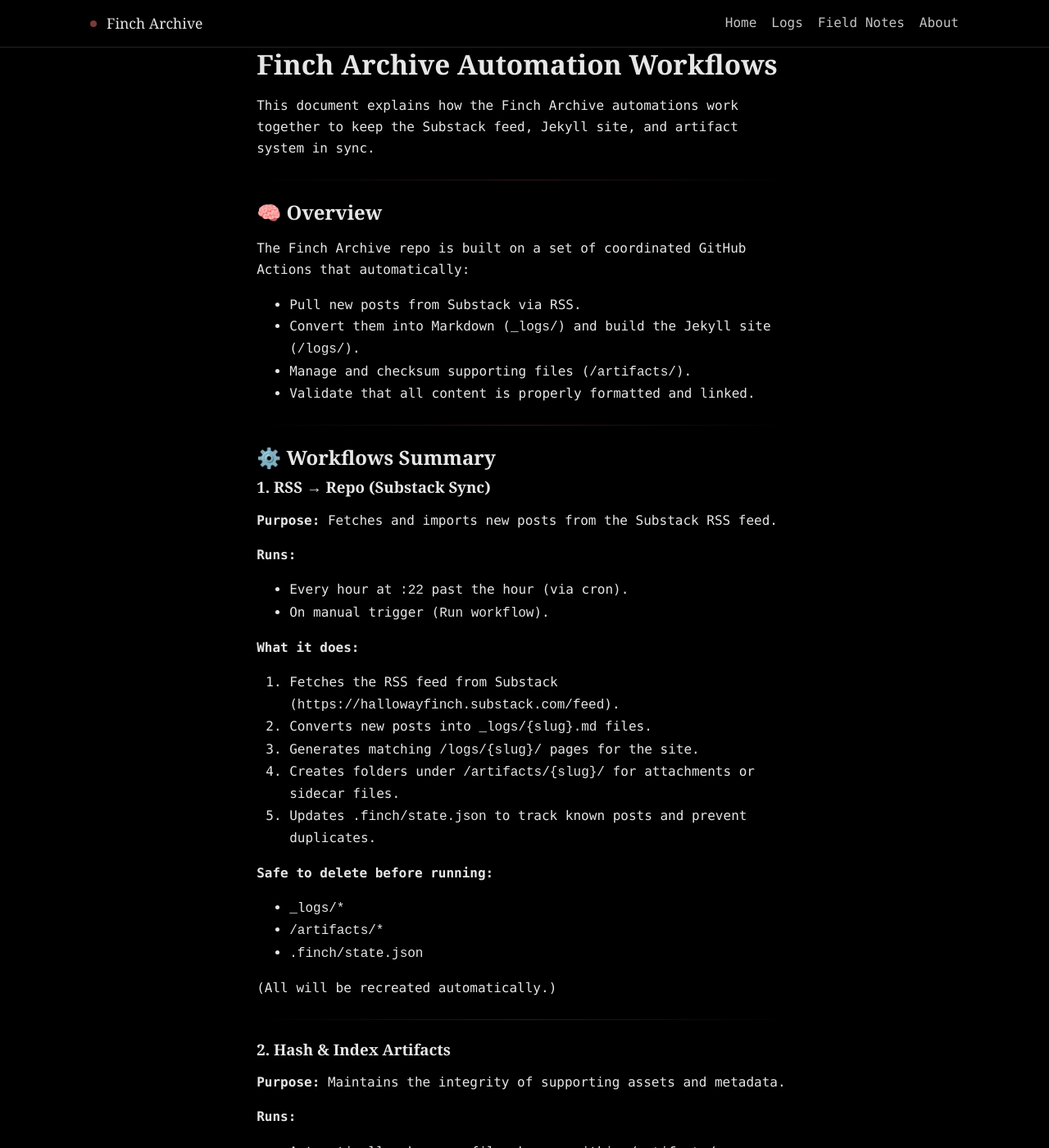
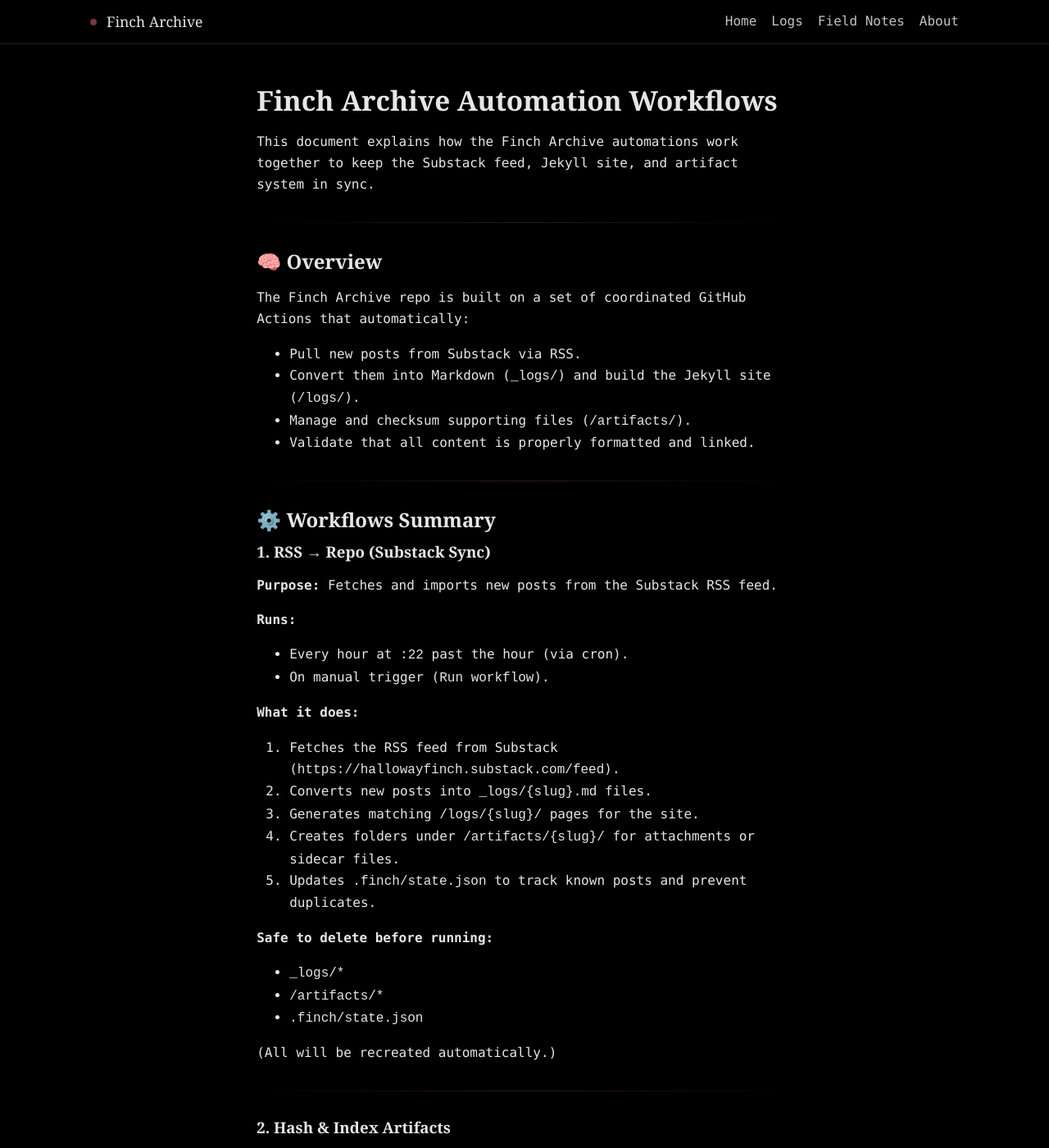
Before and after one commit to HallowayFinch/fincharchive.com, a Jekyll site: the page built from README_AUTOMATION.md, in a window 1280 px wide and 1400 px high. Shown: the whole window at 82% size. Built offline with Jekyll 4.4.1, drawn with Linux system fonts in a browser that asks for light colours; our own code applies the rules of GitHub Pages for plain Markdown files.

Commit message:
Update style.css

```diff
--- a/assets/css/style.css
+++ b/assets/css/style.css
@@ -1,69 +1,132 @@
+/* ===============================
+   Finch Archive · global styles
+   =============================== */
+
+/* Theme tokens */
 :root{
-  --bg: #000000;
-  --fg: #E6E6E6;
-  --muted: #9A9A9A;
-  --accent: #7A3A3A;
-  --line: #222;
+  --bg: #000;                   /* page background */
+  --fg: #E6E6E6;                /* primary text */
+  --muted: #9A9A9A;             /* secondary text */
+  --accent: #7A3A3A;            /* red accent */
+  --line: #222;                 /* hairline divider */
+  --wrap: 1100px;               /* header max width */
+  --col: 72ch;                  /* content column width */
   --mono: ui-monospace, SFMono-Regular, Menlo, Monaco, Consolas, "Liberation Mono", monospace;
   --serif: Georgia, "Times New Roman", serif;
-  --wrap: 1100px;
 }
 
 /* Base */
-*{box-sizing:border-box}
-html,body{margin:0;padding:0;background:var(--bg);color:var(--fg)}
-body{font:16px/1.65 var(--mono);-webkit-font-smoothing:antialiased}
-a{color:inherit;text-decoration:none}
-a:hover{color:#fff}
-img{max-width:100%;height:auto;display:block}
+*{ box-sizing:border-box }
+html,body{ margin:0; padding:0; background:var(--bg); color:var(--fg) }
+body{ font:16px/1.65 var(--mono); -webkit-font-smoothing:antialiased }
+a{ color:inherit; text-decoration:none }
+a:hover{ color:#fff }
+img{ max-width:100%; height:auto; display:block }
 
-/* Containers */
-.wrap{max-width:var(--wrap);margin:0 auto;padding:0 20px}
-.container{max-width:72ch;margin:0 auto;padding:0 20px}
+/* Layout helpers */
+.wrap{ max-width:var(--wrap); margin:0 auto; padding:0 20px }
+.container{ max-width:var(--col); margin:3rem auto; padding:0 1.25rem }
+.rule{ height:1px; background:linear-gradient(90deg, var(--accent), transparent) }
+hr{ border:0; height:1px; background:linear-gradient(90deg, transparent, rgba(122,58,58,.4), transparent); margin:2rem 0 }
 
-/* Rules / dividers */
-.rule{height:1px;background:linear-gradient(90deg, var(--accent), transparent)}
-hr{border:0;height:1px;background:linear-gradient(90deg, transparent, rgba(122,58,58,.4), transparent);margin:24px 0}
+/* Type scale */
+h1,h2,h3{ font-family:var(--serif); line-height:1.25; margin:0 0 .8rem }
+h1{ font-size:clamp(1.8rem, 2.6vw, 2.2rem) }
+h2{ font-size:clamp(1.2rem, 1.9vw, 1.5rem) }
+.meta{ color:var(--muted); font-size:.95rem }
 
-/* Type */
-h1,h2,h3{font-family:var(--serif);line-height:1.25;margin:0 0 .6rem}
-h1{font-size:clamp(1.8rem,2.6vw,2.2rem)}
-h2{font-size:clamp(1.2rem,1.9vw,1.5rem)}
-.meta{color:var(--muted);font-size:.95rem}
-.kicker{font-family:var(--mono);letter-spacing:.12em;text-transform:uppercase;font-size:12px;color:var(--accent)}
+/* ==================================
+   Header (sticky, single-line brand)
+   ================================== */
+header.site{
+  position:sticky; top:0; z-index:10;
+  background:rgba(0,0,0,.85);
+  backdrop-filter:saturate(180%) blur(6px);
+  border-bottom:1px solid var(--line);
+}
+.brand{
+  display:flex; align-items:center; gap:.75rem;
+  padding:12px 0; white-space:nowrap;
+}
+.brand .dot{ width:8px; height:8px; border-radius:999px; background:var(--accent) }
+.brand a{ font-family:var(--serif); font-size:1.1rem }
+nav[aria-label="Primary"]{
+  display:flex; gap:18px; align-items:center;
+  overflow-x:auto; white-space:nowrap; -webkit-overflow-scrolling:touch;
+  padding:10px 0;
+}
+nav[aria-label="Primary"]::-webkit-scrollbar{ display:none }
+nav a{ opacity:.85 }
+nav a[aria-current="page"]{ opacity:1; border-bottom:2px solid var(--accent) }
 
-/* Header (sticky, single-line brand + horizontally scrollable nav on mobile) */
-header.site{border-bottom:1px solid var(--line);position:sticky;top:0;background:rgba(0,0,0,.85);backdrop-filter:saturate(180%) blur(6px);z-index:10}
-.brand{display:flex;align-items:center;gap:.75rem;padding:14px 0;white-space:nowrap}
-.brand .dot{width:8px;height:8px;border-radius:999px;background:var(--accent)}
-.brand a{font-family:var(--serif);font-size:1.1rem}
-nav[aria-label="Primary"]{display:flex;gap:18px;align-items:center;overflow-x:auto;white-space:nowrap;-webkit-overflow-scrolling:touch;padding:10px 0}
-nav[aria-label="Primary"]::-webkit-scrollbar{display:none}
-nav a{opacity:.85}
-nav a[aria-current="page"]{opacity:1;border-bottom:2px solid var(--accent)}
+/* Tighten header & containers on small screens */
+@media (max-width:640px){
+  .wrap{ padding:0 14px }
+  .container{ margin:2rem auto; padding:0 1rem }
+  .brand{ padding:10px 0 }
+  .brand a{ font-size:1rem }
+  nav[aria-label="Primary"]{ gap:12px }
+}
 
-/* Footer */
-footer.site{border-top:1px solid var(--line);margin-top:3rem;padding:1.25rem 0;color:var(--muted);font-size:.95rem}
+/* ==========================
+   Home & /logs/ list layout
+   ========================== */
 
-/* Post page content */
-.content img{border:1px solid rgba(255,255,255,.07)}
-.log-hero{width:100%;max-height:50vh;object-fit:cover;border:1px solid rgba(255,255,255,.07);margin:1rem 0}
+/* UL wrapper */
+.log-list{
+  list-style:none; margin:0; padding:0;
+  display:grid; gap:12px;
+}
 
-/* Home & /logs/ cards (responsive grid with cover thumbs) */
-.log-list{list-style:none;margin:0;padding:0;display:grid;gap:18px;grid-template-columns:repeat(auto-fit,minmax(260px,1fr))}
-.log-card{border:1px solid rgba(122,58,58,.35);background:#0b0b0b;border-radius:6px;overflow:hidden;transition:transform .08s ease}
-.log-card:hover{transform:translateY(-2px)}
-.log-link{display:grid;grid-template-rows:auto 1fr;height:100%}
-.log-thumb{width:100%;height:180px;object-fit:cover;display:block}
-.log-meta{padding:12px}
-.log-title{font-family:var(--serif);font-size:1.05rem;margin:0 0 .25rem}
-.log-sub{color:var(--muted);font-size:.9rem;display:flex;gap:.5rem;align-items:center;flex-wrap:wrap}
-.log-id{border:1px solid var(--accent);padding:2px 6px;font-size:.75rem;border-radius:3px;color:var(--fg)}
+/* Each row */
+.log-card{
+  display:flex; gap:12px; align-items:flex-start;
+  padding:10px 0;
+  border-bottom:1px dashed rgba(122,58,58,.35);
+}
 
-/* Smaller screens */
-@media (max-width: 600px){
-  .wrap{padding:0 16px}
-  .container{padding:0 16px}
-  .log-thumb{height:150px}
-  .log-sub{font-size:.85rem}
+/* Click target */
+.log-link{ display:flex; gap:12px; align-items:flex-start; border:0 }
+
+/* Thumbnail (small on mobile, scales gently on larger screens) */
+.log-thumb{
+  width:clamp(88px, 30vw, 160px);
+  aspect-ratio:3/2; height:auto; object-fit:cover;
+  border:1px solid rgba(122,58,58,.35);
+  filter:grayscale(20%);
 }
+
+/* Text block */
+.log-meta{ min-width:0 }
+.log-title{ font-family:var(--serif); font-size:clamp(16px, 4vw, 22px); margin:0 0 .25rem; line-height:1.2 }
+.log-sub{ color:var(--muted); font-size:.9rem; display:flex; gap:.5rem; align-items:center; flex-wrap:wrap }
+.log-id{ border:1px solid var(--accent); padding:2px 6px; font-size:.75rem; border-radius:3px }
+
+/* Roomier on wider screens */
+@media (min-width:700px){
+  .log-list{ gap:14px }
+  .log-card{ gap:14px }
+  .log-thumb{ width:clamp(120px, 18vw, 180px) }
+}
+
+/* ==================
+   Single log (post)
+   ================== */
+
+.content img{ border:1px solid rgba(255,255,255,.07) }
+.log-hero{
+  width:100%; max-height:50vh; object-fit:cover;
+  border:1px solid rgba(255,255,255,.07); margin:1rem 0;
+}
+
+/* ==================
+   Footer polish
+   ================== */
+footer.site{
+  border-top:1px solid var(--line);
+  margin-top:3rem; padding:1.25rem 0;
+  color:var(--muted); font-size:.95rem;
+}
+footer.site .wrap{
+  text-align:center; font-size:.9rem; letter-spacing:.02em;
+}
```
